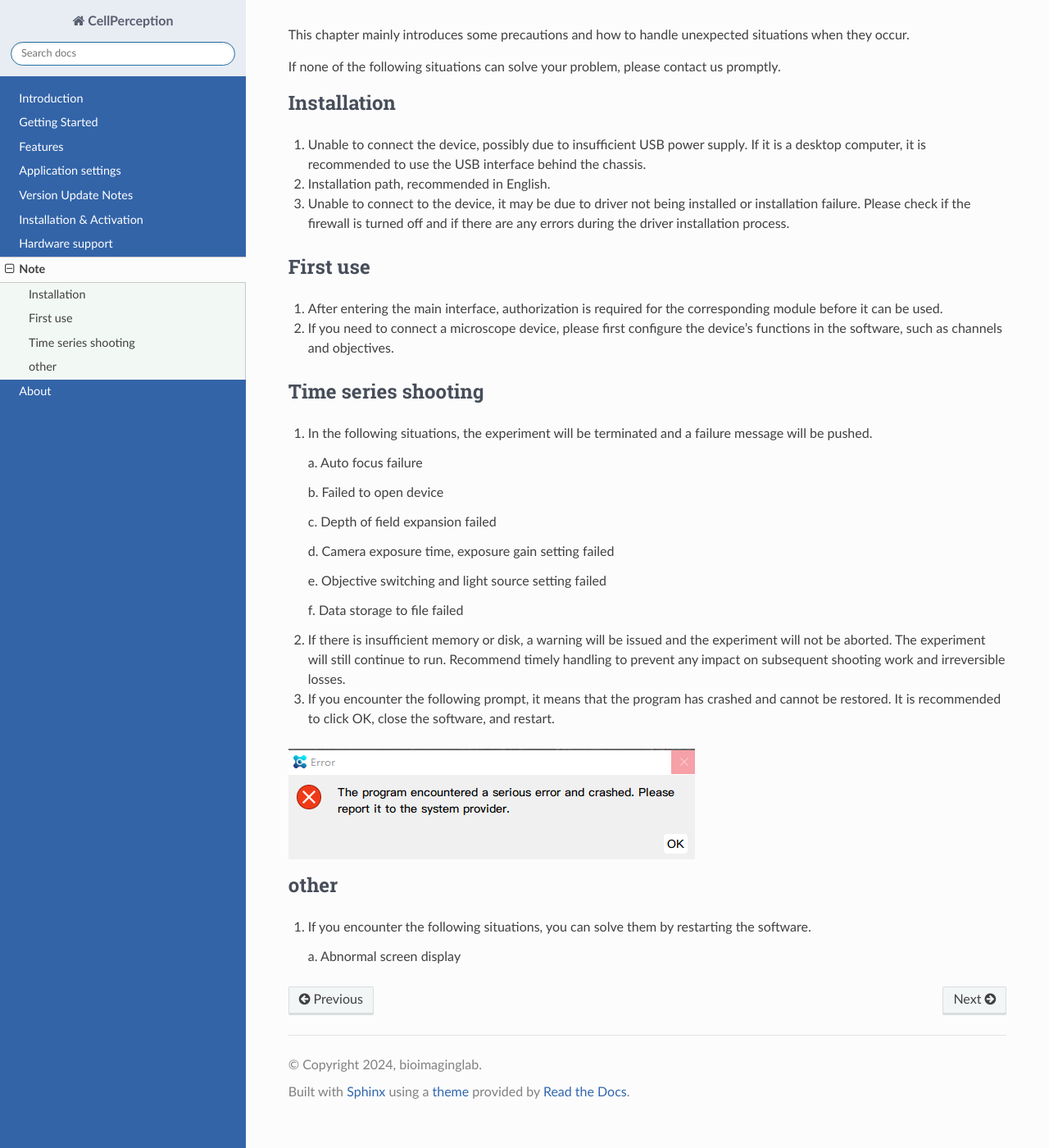
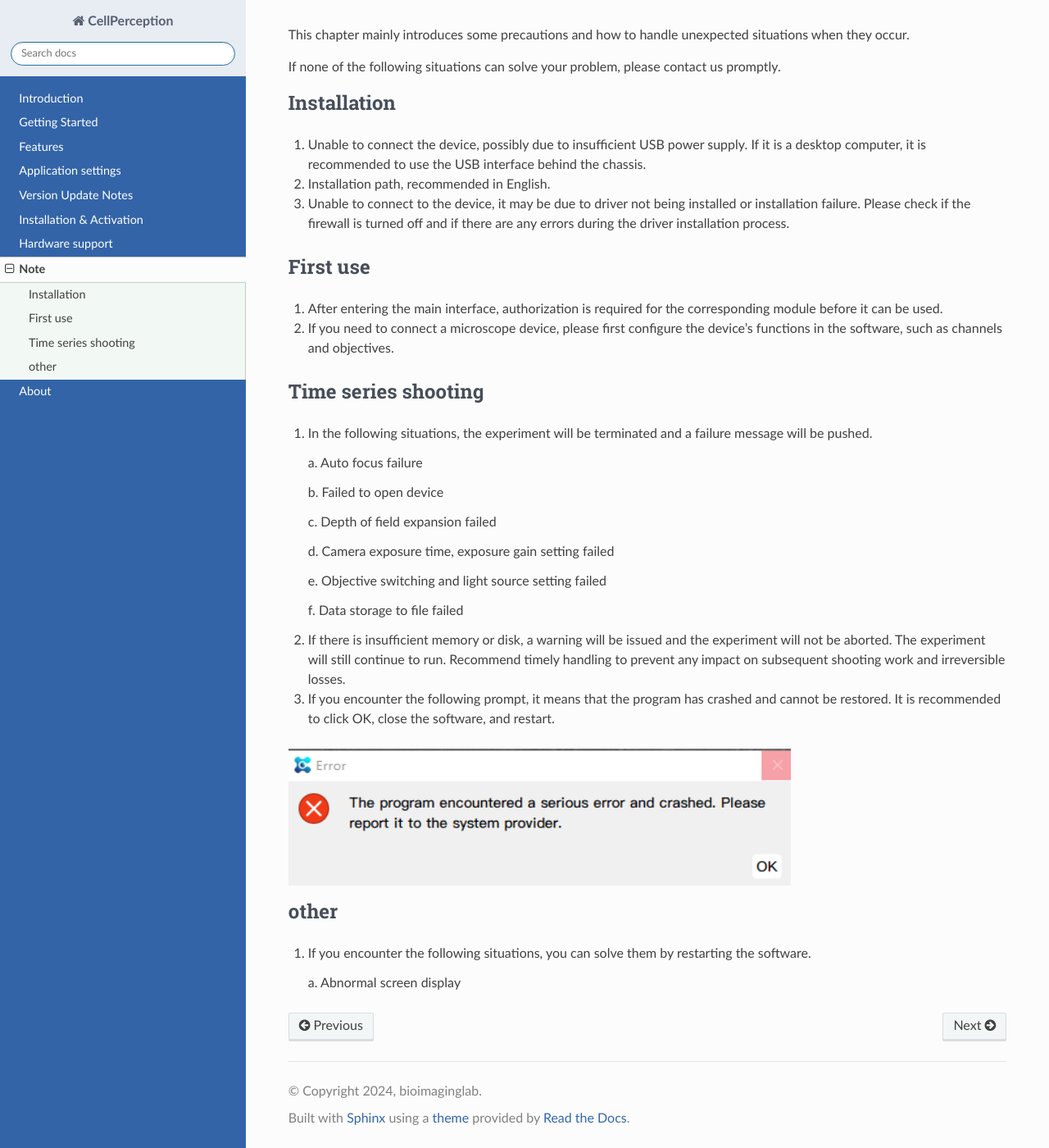
Before and after one commit to yangtong93/living-cell-docs, a Sphinx documentation site: the page built from source/user_guide/note.md, in a window 1280 px wide and 1400 px high, scrolled down 129 px. Shown: the whole window at 82% size. Built offline with Sphinx 7.4.7 and the Read the Docs theme 3.1.0, drawn with Linux system fonts in a browser that asks for light colours; pages that are not in the unit, such as notebooks, are missing from menus.

Commit message:
feature: resize images

```diff
--- a/source/_static/css/custom.css
+++ b/source/_static/css/custom.css
@@ -86,3 +86,7 @@ a.icon-home img.logo {
 .rst-content dl dd {
     margin: 0px;
 }
+img {
+    width: 70%;
+    height: 70%;
+}
```
